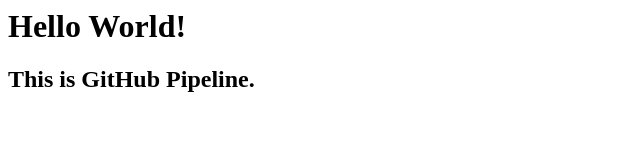
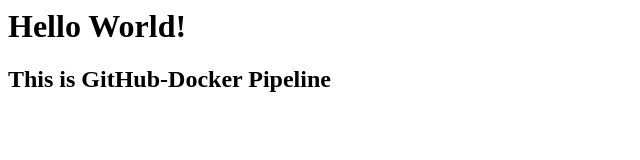
Before and after one commit to saroj2710/devopstoolspractice, a plain HTML site: page index.html in a window 1280 px wide. Shown: the whole page, without its empty margins (0-640 px from the left). Drawn offline with Linux system fonts and the light colour scheme.

Commit message:
Update index.html

```diff
--- a/index.html
+++ b/index.html
@@ -3,6 +3,6 @@
     Hello World!
   </h1>
   <h2>
-    This is GitHub Pipeline.
+    This is GitHub-Docker Pipeline
   </h2>
 </html>
```
